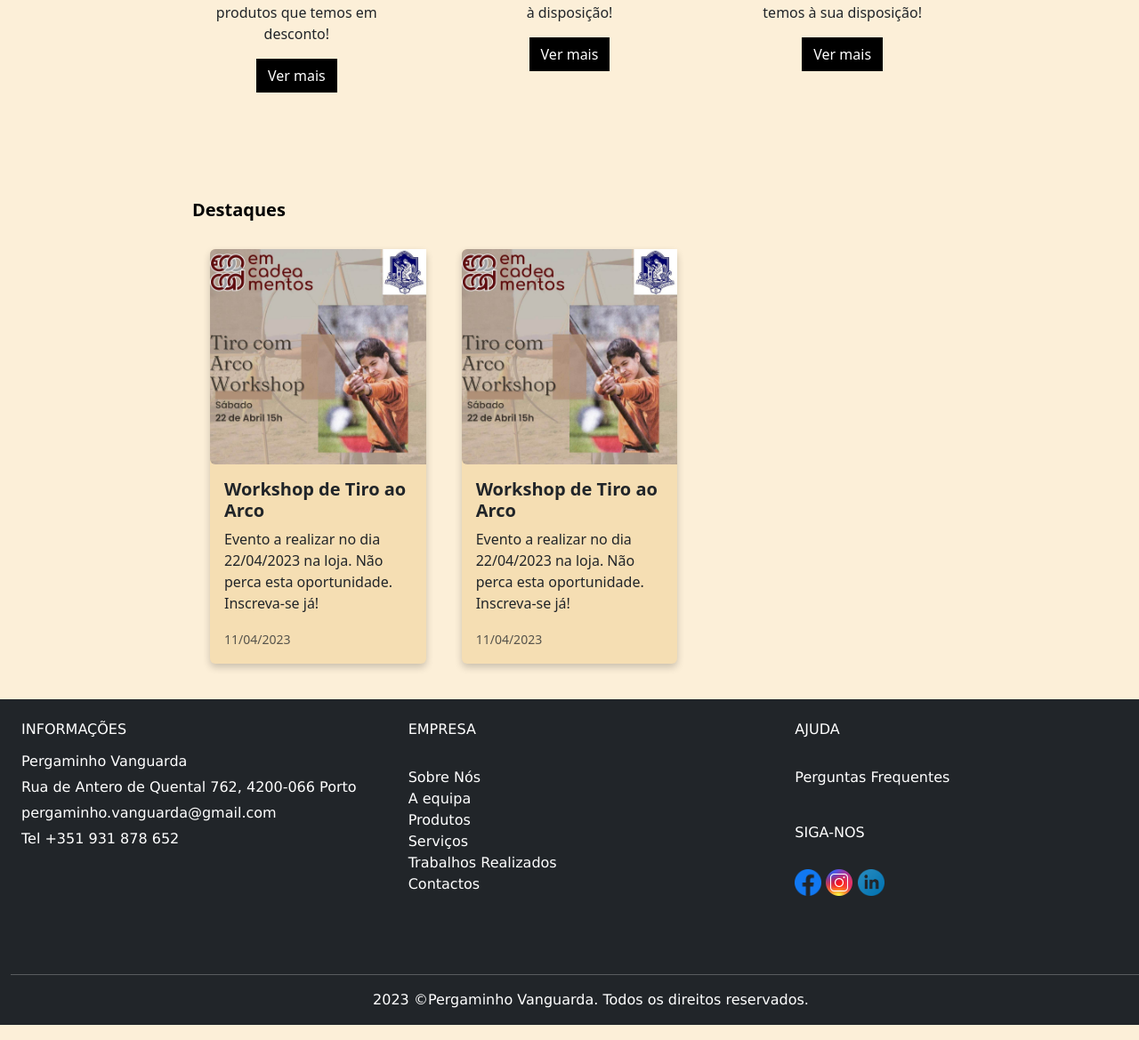
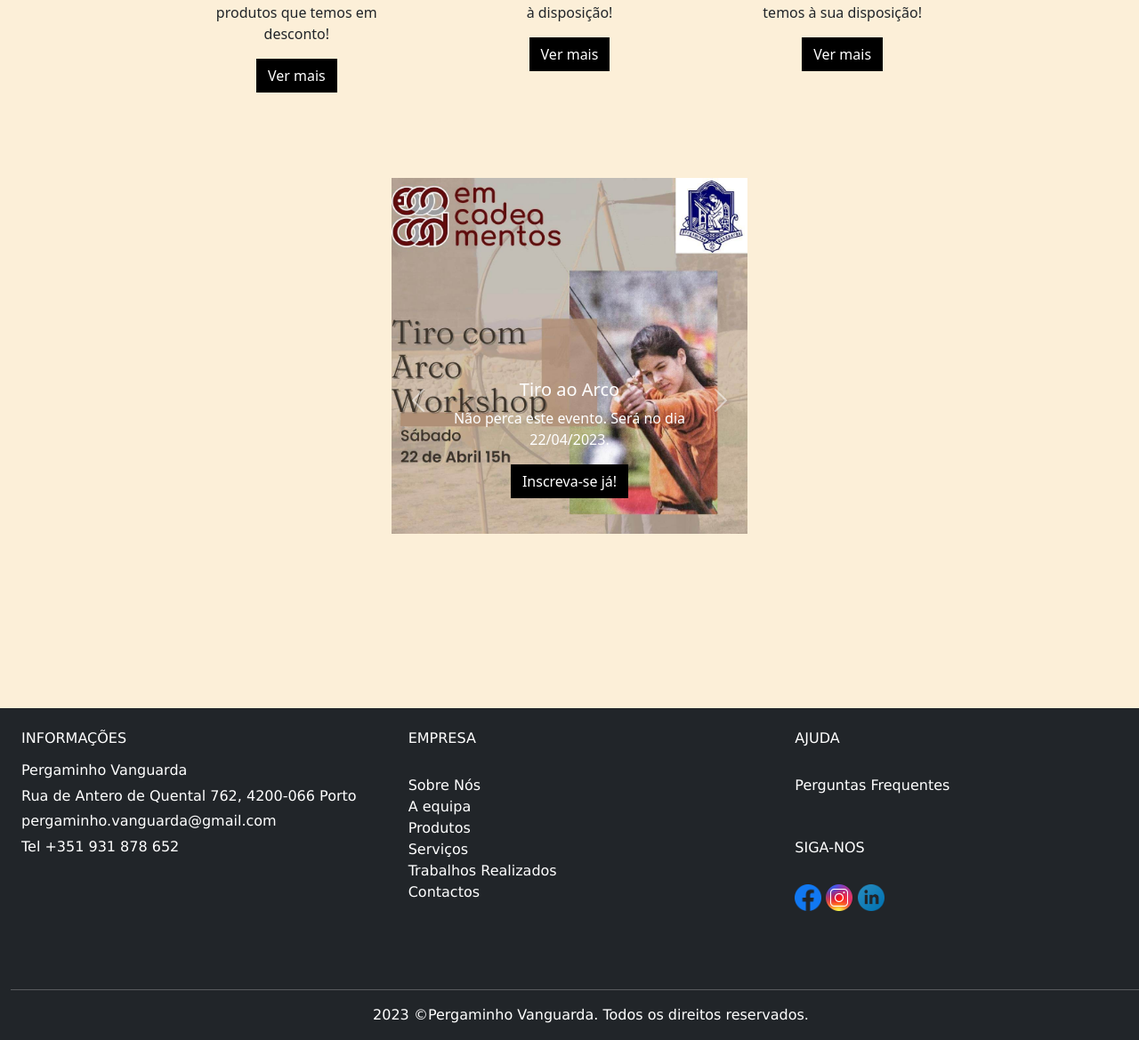
Before and after one commit to gloria7sam/loja, a PHP site: page / in a window 1280 px wide; the page is wider, and only the part inside the window is pictured. Shown: the part 919-2088 px from the top of that part at 89% size. Run offline with PHP 8.4, Linux system fonts and the light colour scheme; some libraries are stand-ins or nearby versions.

Commit message:
Alteração 15/04/2023

```diff
--- a/css/style.css
+++ b/css/style.css
@@ -56,6 +56,11 @@ body {
 .youtube {
   background: #bb0000;
   color: white;
+}
+
+.instagram{
+  background-color: purple;
+  background: linear-gradient(45deg, blue, transparent), radial-gradient(red, transparent);
 }
 
 .content {
@@ -126,6 +131,8 @@ a {
   outline: 0;
 }
 
+
+
 .dropdown-menu {
   border-radius: 0;
   padding-top: 0;
@@ -159,7 +166,9 @@ a {
 
 /*Carousel*/
 .carousel-inner {
-  height: 400px;
+  height: 500px;
+  width: 400px;
+  margin: 0 auto;
 }
 
 .carousel-item {
@@ -174,10 +183,17 @@ a {
   border-radius: 0;
 }
 
+.div-sobre{
+  display: flex;
+}
+
 #sobre-imagem {
   border-radius: 10px;
-  height: 322px;
-  width: 322px;
+
+  gap: 10%;
+  height: 250px;
+  width: 250px;
+
 }
 
 /*Imagens dos Produtos*/
--- a/index.html
+++ b/index.html
@@ -22,9 +22,7 @@
 
 <body>
     <header>
-
-
-      <nav class="navbar navbar-expand-lg container-fluid navbar-fixed-top shadow">
+      <nav class="navbar navbar-expand-lg bg-body-secondary container-fluid navbar-fixed-top shadow">
         <div>
         </div>
           <div class="div-logo"><a href="index.html"><img src="img/logo-trans.png" alt="logo" class="logo"></a></div>
@@ -80,10 +78,8 @@
 
     <div class="icon-bar">
       <a href="#" class="facebook"><i class="fa fa-facebook"></i></a>
-      <a href="#" class="twitter"><i class="fa fa-twitter"></i></a>
       <a href="#" class="google"><i class="fa fa-google"></i></a>
       <a href="#" class="linkedin"><i class="fa fa-linkedin"></i></a>
-      <a href="#" class="youtube"><i class="fa fa-youtube"></i></a>
     </div>
 
 
@@ -124,39 +120,45 @@
           </div>
 
           <br><br>
-          <h5 class="title m-4 text-black"><strong>Destaques</strong></h5>
-          <div class="row m-4">
-            <div class="col mx-auto"><div class="card mb-3" style="max-width: 540px;">
-              <div class="row g-0">
-                <div class="col-md-4">
-                  <img src="img/tiro_ao_arco.jpg" class="img-fluid rounded-start" alt="...">
-                </div>
-                <div class="col-md-8">
-                  <div class="card-body">
-                    <h5 class="card-title"><strong>Workshop de Tiro ao Arco</strong></h5>
-                    <p class="card-text">Evento a realizar no dia 22/04/2023 na loja. Não perca esta oportunidade. Inscreva-se já!</p>
-                    <p class="card-text"><small class="text-body-secondary">11/04/2023</small></p>
-                  </div>
+
+          <div id="carouselExampleAutoplaying" class="carousel slide" data-bs-ride="carousel">
+
+            <div class="carousel-inner">
+              <div class="carousel-item active">
+                <img src="img/tiro_ao_arco.jpg" class="d-block w-100" alt="evento">
+                <div class="carousel-caption d-none d-md-block">
+
+                  <h5>Tiro ao Arco</h5>
+                  <p>Não perca este evento. Será no dia 22/04/2023.</p>
+
+                  <button class="botao btn bg-black text-white">Inscreva-se já!</button>
                 </div>
               </div>
-            </div></div>
-            <div class="col mx-auto"><div class="card mb-3" style="max-width: 540px;">
-              <div class="row g-0">
-                <div class="col-md-4">
-                  <img src="img/tiro_ao_arco.jpg" class="img-fluid rounded-start" alt="...">
-                </div>
-                <div class="col-md-8">
-                  <div class="card-body">
-                    <h5 class="card-title"><strong>Workshop de Tiro ao Arco</strong></h5>
-                    <p class="card-text">Evento a realizar no dia 22/04/2023 na loja. Não perca esta oportunidade. Inscreva-se já!</p>
-                    <p class="card-text"><small class="text-body-secondary">11/04/2023</small></p>
-                  </div>
-                </div>
+              <div class="carousel-item">
+                <img src="img/bules_polidos.jpg" class="d-block w-100 mx-auto" alt="bules">
+                <div class="carousel-caption d-none d-md-block"><h5>Venha conhecer os nossos serviços</h5>
+                  <p>Fazemos polimentos e gravação em metais</p>
+                  <button class="botao btn bg-black text-white">Ver mais</button></div>
               </div>
-            </div></div>
-            <div class="col"></div>
+              <div class="carousel-item">
+                <img src="img/calice.jpg" class="d-block w-100 mx-auto" alt="cálice">
+                <div class="carousel-caption d-none d-md-block"><h5>Venha conhecer os nossos serviços</h5>
+                  <p>Fazemos polimentos e gravação em metais</p>
+                  <button class="botao btn bg-black text-white">Ver mais</button>
+              </div>
+            </div>
+            <button class="carousel-control-prev" type="button" data-bs-target="#carouselExampleAutoplaying" data-bs-slide="prev">
+              <span class="carousel-control-prev-icon" aria-hidden="false"></span>
+              <span class="visually-hidden">Previous</span>
+            </button>
+            <button class="carousel-control-next" type="button" data-bs-target="#carouselExampleAutoplaying" data-bs-slide="next">
+              <span class="carousel-control-next-icon" aria-hidden="false"></span>
+              <span class="visually-hidden">Next</span>
+            </button>
+          </div>
           </div>
 
+          <br><br><br><br>
           <i class="fa-solid fa-circle-arrow-up fa-2xl" onclick="topFunction()" id="myBtn"></i>
 
 
@@ -190,8 +192,8 @@
           <div class="col p-4">
             <h6>AJUDA</h6>
             <br>
-            <p>Perguntas Frequentes</p>
-            <br>
+            <a href="faqs.html" id="color-link">Perguntas Frequentes</a>
+            <br><br><br>
               <h6>SIGA-NOS</h6>
               <br>
               <a href="https://www.facebook.com/profile.php?id=100086106047742"><img src="img/facebook.png" alt="facebook" class="redes-sociais"></a>
--- a/produtos.html
+++ b/produtos.html
@@ -93,11 +93,11 @@
           <p class="text-secondary">36 artigos</p>
         </div>
         <div class="col">
-          <div class="dropdown text-end">
+          <div class="dropdown2 text-end">
             <button class="btn btn-primary dropdown-toggle " type="button" data-bs-toggle="dropdown" aria-expanded="false">
               Ordenar
             </button>
-            <ul class="dropdown-menu" id="dropdown-menu">
+            <ul class="dropdown-menu p-3" id="dropdown-menu">
               <input type="radio" id="crescente" name="crescente" value="crescente">
               <label for="crescente">Ordem Crescente</label><br>
 
@@ -130,7 +130,7 @@
                   </div>
 
                   <div class="card text-center pt-5 shadow-none" style="width: 18rem;">
-                    <img src="img/sem_fundo/bomb_sem_fundo.png" class="card-img-top w-100 rounded-0" alt="bomboneira">
+                    <img src="img/bomboneira.jpg" class="card-img-top w-100 rounded-0" alt="bomboneira">
                     <div class="card-body">
                       <span class="badge text-bg-danger text-start">Novidade</span>
                       <h5 class="card-title">Bomboneira</h5>
```
Also changed, not shown: carousel.txt (+29 -0 lines), equipa.html (+4 -3 lines), produtos-2.html (+3 -5 lines), produtos-3.html (+4 -6 lines), sobre.html (+13 -2 lines).
